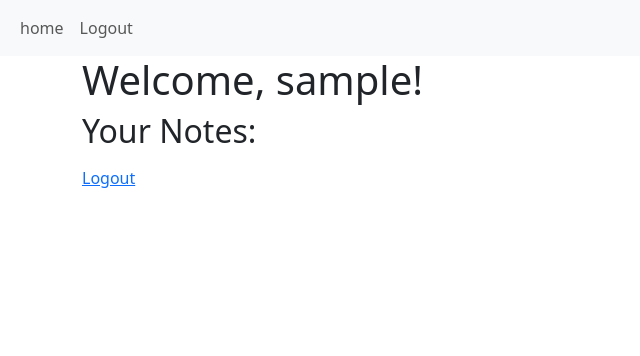
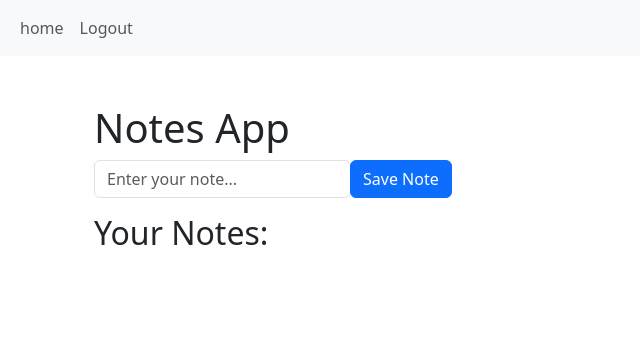
Before and after one commit to giorgivashakmadze/notes_app, a Flask app: page / in a window 1280 px wide. Shown: the top 356 px of the page, without its empty margins (0-640 px from the left). Run offline with Flask 3, Linux system fonts and the light colour scheme; the visitor is signed in with stand-in values (Sample User, id 1); data that the repository does not hold is empty.

Commit message:
shows saved note on index page

```diff
--- a/webpage/templates/index.html
+++ b/webpage/templates/index.html
@@ -2,14 +2,27 @@
 {% block title%}Home{% endblock %}
 
 {% block content %}
-    <h1>Welcome, {{ current_user.username }}!</h1>
+    <div class="container mt-5">
+        <h1>Notes App</h1>
 
-    <h2>Your Notes:</h2>
-    <ul>
-        {% for note in current_user.notes %}
-            <li>{{ note.content }}</li>
-        {% endfor %}
-    </ul>
+        <!-- Note Submission Form -->
+        <form method="POST" name="save_note" action="{{ url_for('views.index') }}">
+            <div class="input-group mb-3">
+                <label>
+                    <input type="text" class="form-control" name="note_content" placeholder="Enter your note...">
+                </label>
+                <div class="input-group-append">
+                    <button class="btn btn-primary" type="submit">Save Note</button>
+                </div>
+            </div>
+        </form>
 
-    <a href="{{ url_for('auth.logout') }}">Logout</a>
+        <!-- Display Saved Notes -->
+        <h2>Your Notes:</h2>
+        <ul class="list-group">
+            {% for note in user.notes %}
+                <li class="list-group-item">{{ note.content }}</li>
+            {% endfor %}
+        </ul>
+    </div>
 {% endblock %}
--- a/webpage/views.py
+++ b/webpage/views.py
@@ -1,10 +1,23 @@
-from flask import Blueprint,render_template
-from flask_login import  current_user, login_required
+from flask import Blueprint, render_template, request, flash
+from flask_login import current_user, login_required
+from .models import Note
+from . import db
 
 views = Blueprint('views', __name__)
 
 
-@views.route('/')
+@views.route('/', methods=['GET', 'POST'])
 @login_required
 def index():
+    if request.method == 'POST':
+        note_content = request.form.get('note_content')  # Correct form field name
+
+        if note_content:
+            new_note = Note(content=note_content, user_id=current_user.id)
+            db.session.add(new_note)
+            db.session.commit()
+            flash('Note saved', 'success')
+        else:
+            flash('Note content cannot be empty.', 'error')
+
     return render_template("index.html", user=current_user)
```
